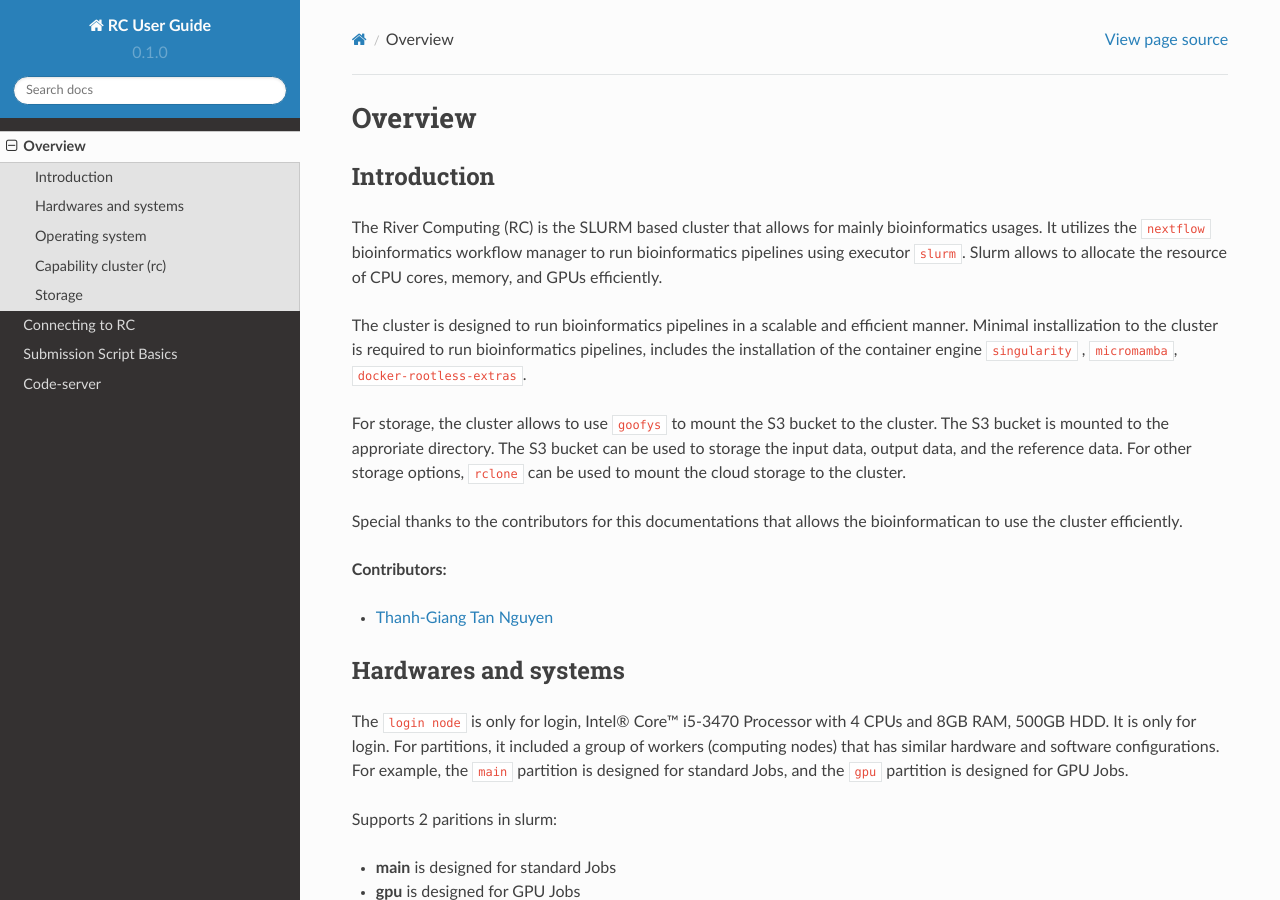
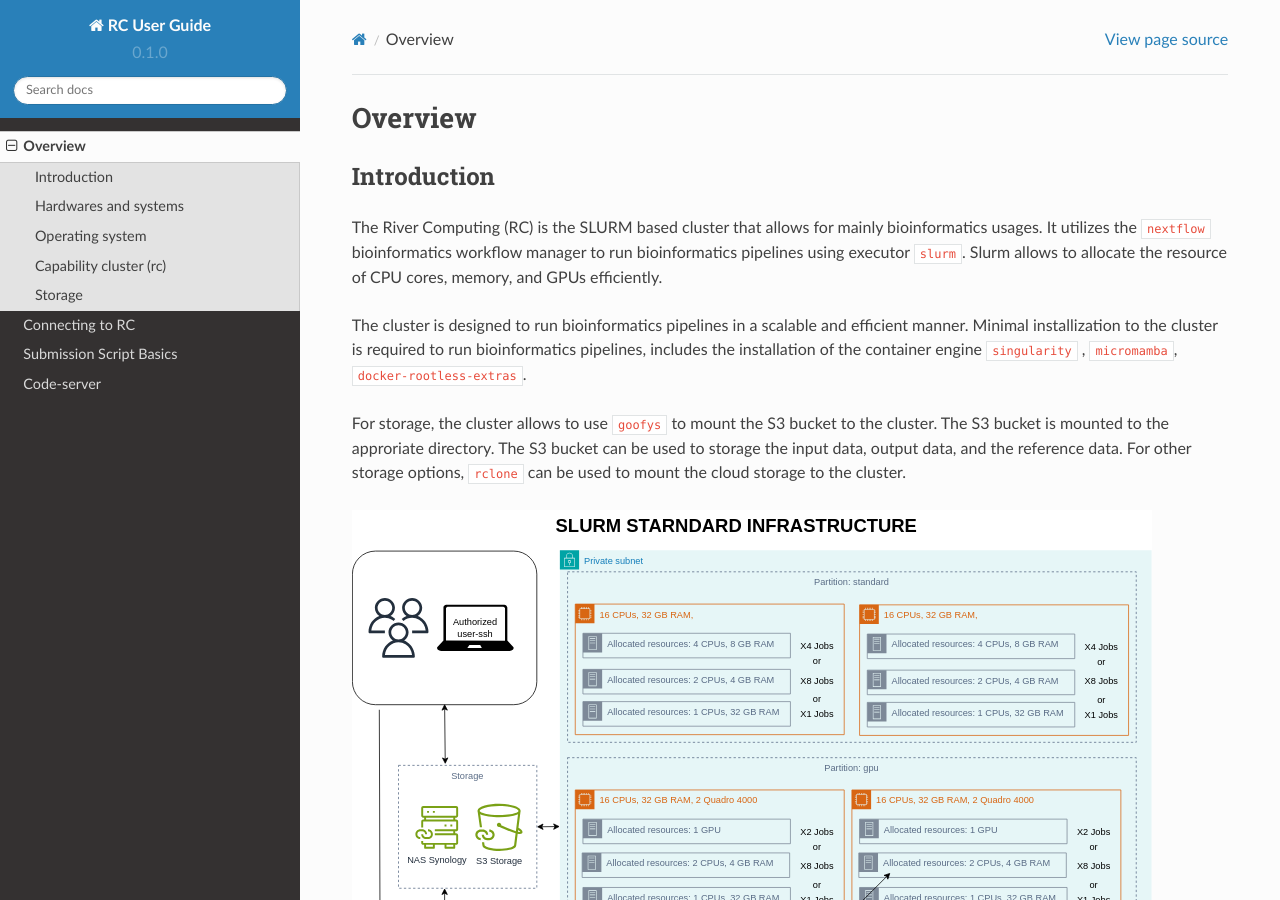
Before and after one commit to giangbioinformatics/slurm-hpc-for-bioinformatics-tutorial, a Sphinx documentation site: the page built from docs/source/overview.rst, in a window 1280 px wide and 900 px high. Built offline with Sphinx 7.4.7 and the Read the Docs theme 2.0.0, drawn with Linux system fonts in a browser that asks for light colours.

Commit message:
Fix the image render

```diff
--- a/docs/source/overview.rst
+++ b/docs/source/overview.rst
@@ -18,9 +18,9 @@ For storage, the cluster allows to use ``goofys`` to mount the S3 bucket to the
 approriate directory. The S3 bucket can be used to storage the input data, output data, and the reference data. For other
 storage options, ``rclone`` can be used to mount the cloud storage to the cluster.
 
-.. image:: _static/images/slurm.svg
-   :alt: Slum architecture
-   :raw: :file:
+.. image:: images/slurm.svg
+    :width: 800
+    :alt:   starting Dolphin from the menu
 
 Special thanks to the contributors for this documentations that allows the bioinformatican to use the cluster efficiently.
 
```
Also changed, not shown: docs/source/images/slurm.svg (renamed from docs/source/_static/images/slurm.svg).
